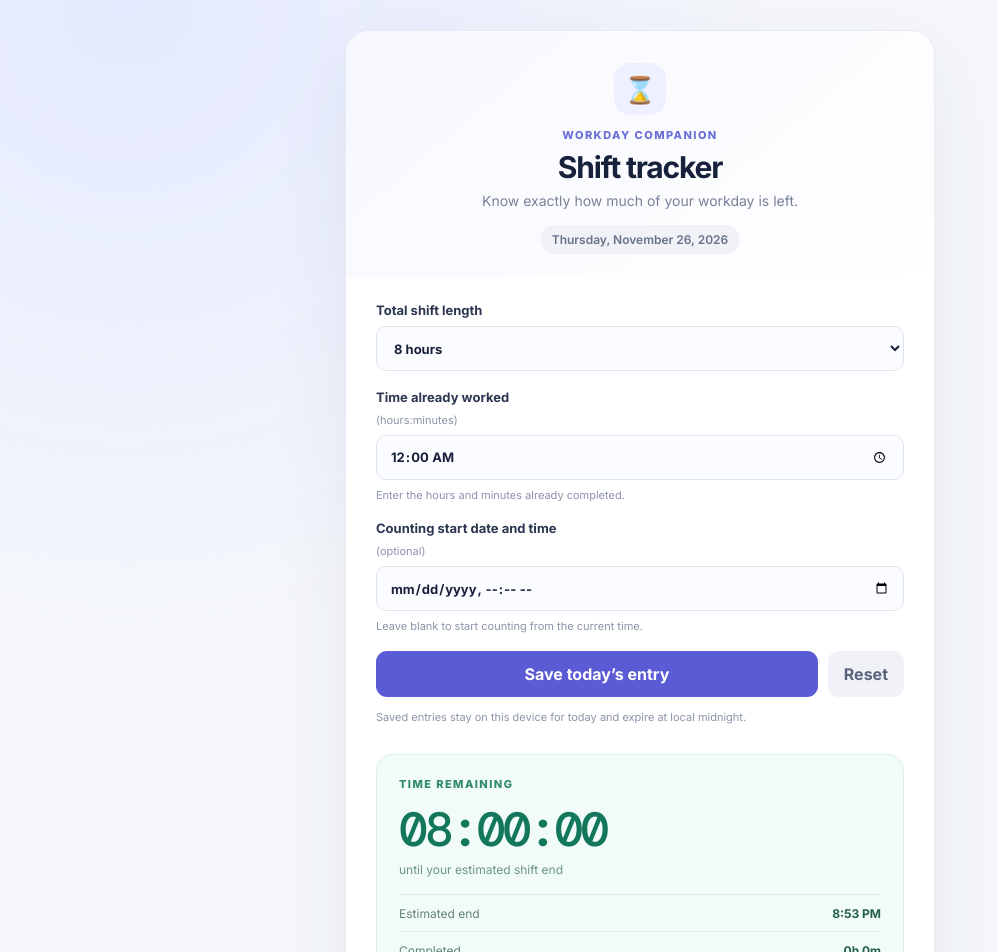
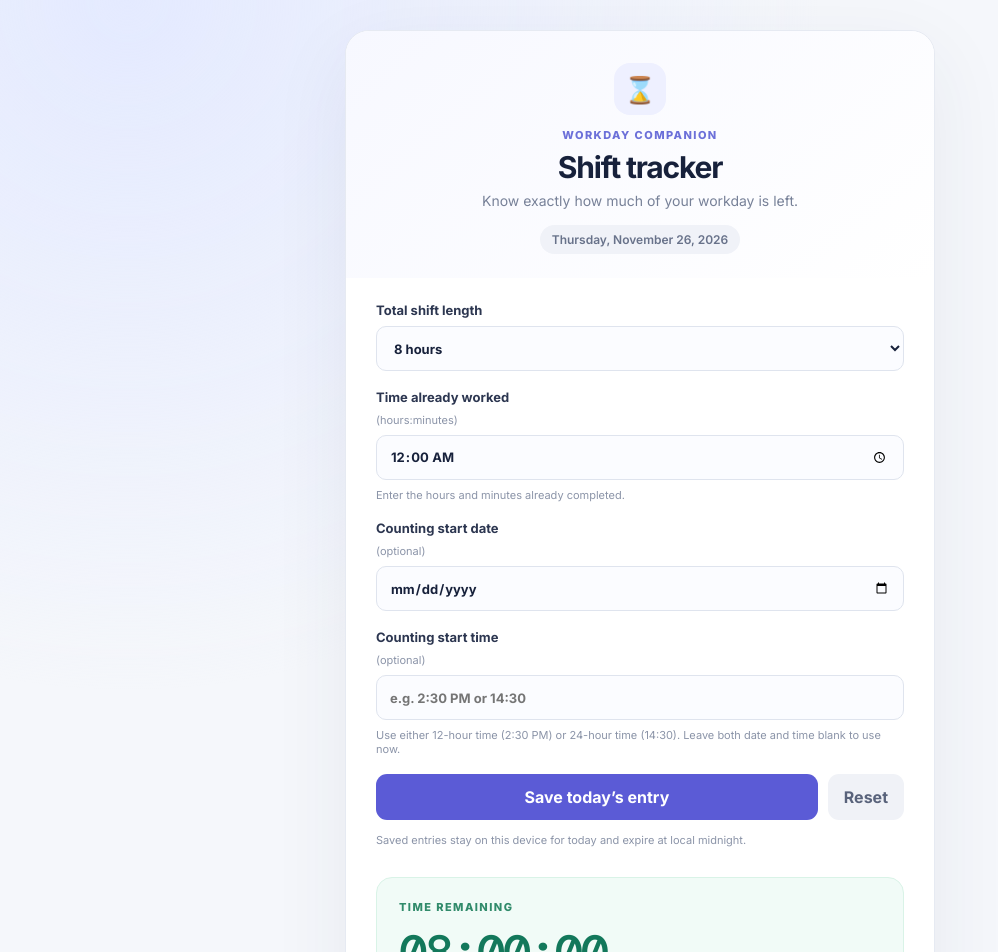
Before and after one commit to harryklinten5-tech/Remaining-Time-, a React (Vite) app: page / in a window 1280 px wide. Shown: the top 952 px of the page, without its empty margins (0-998 px from the left). Built offline with nearby package versions, Linux system fonts and the light colour scheme.

Commit message:
Support flexible 12-hour and 24-hour time formats
Accept either clock format for start time and display estimated end in both formats.

```diff
--- a/src/App.jsx
+++ b/src/App.jsx
@@ -1,7 +1,7 @@
 import { useEffect, useMemo, useState } from 'react';
 
 const KEY = 'shift-tracker-v1';
-const DEFAULTS = { shiftHours: '8', completed: '00:00', startDateTime: '' };
+const DEFAULTS = { shiftHours: '8', completed: '00:00', startDate: '', startTime: '' };
 const dateKey = (date = new Date()) => [date.getFullYear(), String(date.getMonth() + 1).padStart(2, '0'), String(date.getDate()).padStart(2, '0')].join('-');
 
 function loadToday() {
@@ -19,9 +19,29 @@ function durationMinutes(value) {
   return Number(match[1]) * 60 + Number(match[2]);
 }
 
+function parseClock(value) {
+  const match = /^\s*(\d{1,2}):(\d{2})\s*(AM|PM)?\s*$/i.exec(value);
+  if (!match) throw new Error('Enter a time like 2:30 PM or 14:30.');
+  let hour = Number(match[1]);
+  const minute = Number(match[2]);
+  const meridiem = match[3]?.toUpperCase();
+  if (minute > 59) throw new Error('Minutes must be between 00 and 59.');
+  if (meridiem) {
+    if (hour < 1 || hour > 12) throw new Error('For AM/PM times, enter an hour from 1 to 12.');
+    hour = (hour % 12) + (meridiem === 'PM' ? 12 : 0);
+  } else if (hour > 23) {
+    throw new Error('For 24-hour time, enter an hour from 00 to 23.');
+  }
+  return { hour, minute };
+}
+
 function duration(seconds) {
   const s = Math.max(0, Math.floor(seconds));
   return [Math.floor(s / 3600), Math.floor((s % 3600) / 60), s % 60].map(n => String(n).padStart(2, '0')).join(':');
+}
+
+function formatTime(date, hour12) {
+  return new Intl.DateTimeFormat(undefined, { hour: 'numeric', minute: '2-digit', hour12 }).format(date);
 }
 
 export default function App() {
@@ -53,8 +73,18 @@ export default function App() {
       if (!Number.isInteger(total) || total < 60 || total > 720) throw new Error('Select a shift length from 1 to 12 hours.');
       const completed = durationMinutes(form.completed);
       const remaining = Math.max(0, total - completed);
-      const start = form.startDateTime ? new Date(form.startDateTime) : new Date(now);
-      if (Number.isNaN(start.getTime())) throw new Error('Choose a valid start date and time.');
+      let start;
+      if (!form.startDate && !form.startTime) {
+        start = new Date(now);
+      } else {
+        if (!form.startDate || !form.startTime) throw new Error('Enter both the counting start date and time.');
+        const { hour, minute } = parseClock(form.startTime);
+        const [year, month, day] = form.startDate.split('-').map(Number);
+        start = new Date(year, month - 1, day, hour, minute, 0, 0);
+        if (Number.isNaN(start.getTime()) || start.getFullYear() !== year || start.getMonth() !== month - 1 || start.getDate() !== day) {
+          throw new Error('Choose a valid start date.');
+        }
+      }
       const end = new Date(start.getTime() + remaining * 60000);
       return { remaining, completed, end, seconds: Math.max(0, Math.floor((end.getTime() - now) / 1000)) };
     } catch (error) { return { error: error.message }; }
@@ -102,9 +132,12 @@ export default function App() {
           <input type="time" step="60" value={form.completed} onChange={e => update('completed', e.target.value)} />
           <small>Enter the hours and minutes already completed.</small>
         </label>
-        <label>Counting start date and time <small>(optional)</small>
-          <input type="datetime-local" step="60" value={form.startDateTime} onChange={e => update('startDateTime', e.target.value)} />
-          <small>Leave blank to start counting from the current time.</small>
+        <label>Counting start date <small>(optional)</small>
+          <input type="date" value={form.startDate} onChange={e => update('startDate', e.target.value)} />
+        </label>
+        <label>Counting start time <small>(optional)</small>
+          <input type="text" inputMode="text" autoComplete="off" placeholder="e.g. 2:30 PM or 14:30" value={form.startTime} onChange={e => update('startTime', e.target.value)} />
+          <small>Use either 12-hour time (2:30 PM) or 24-hour time (14:30). Leave both date and time blank to use now.</small>
         </label>
         {message && <p className="error" role="alert">{message}</p>}
         {result.error && !message && <p className="hint">{result.error}</p>}
@@ -115,7 +148,8 @@ export default function App() {
         <p className="eyebrow">TIME REMAINING</p>
         <h2>{result.error ? '--:--:--' : duration(result.seconds)}</h2>
         <p>until your estimated shift end</p>
-        <div><span>Estimated end</span><strong>{result.error ? '—' : new Intl.DateTimeFormat(undefined, { hour: 'numeric', minute: '2-digit',  }).format(result.end)}</strong></div>
+        <div><span>Estimated end (12-hour)</span><strong>{result.error ? '—' : formatTime(result.end, true)}</strong></div>
+        <div><span>Estimated end (24-hour)</span><strong>{result.error ? '—' : formatTime(result.end, false)}</strong></div>
         <div><span>Completed</span><strong>{result.error ? '—' : Math.floor(result.completed / 60) + 'h ' + result.completed % 60 + 'm'}</strong></div>
       </section>
       <aside className="keka">
```
